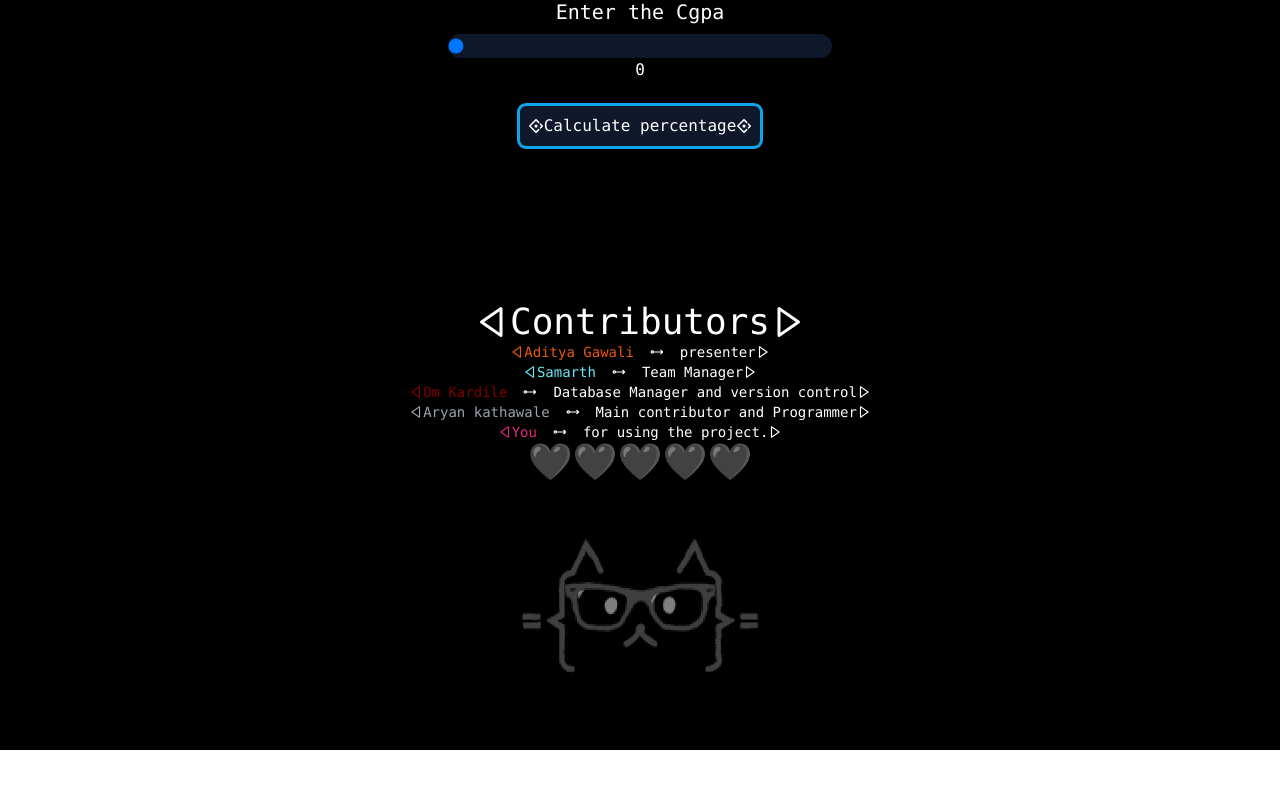
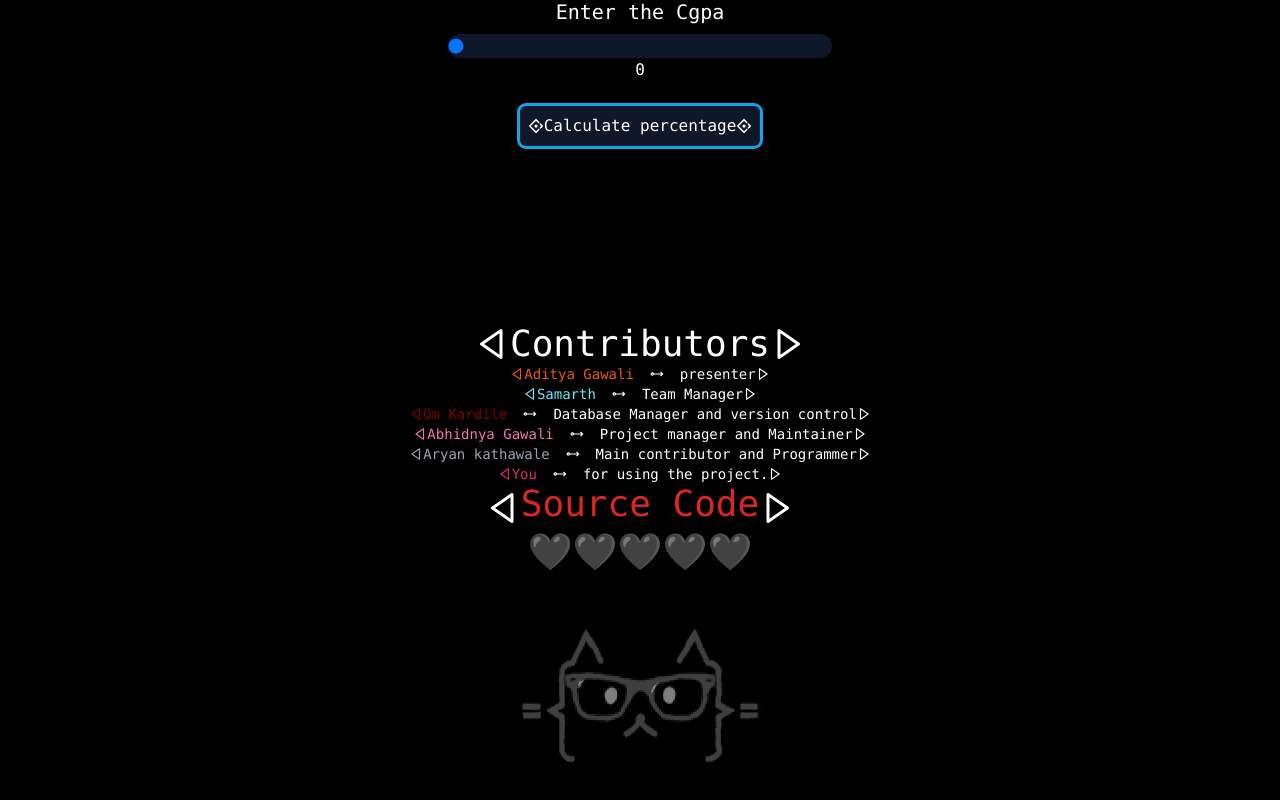
Before and after one commit to kiritocode1/Cgpa-to-percentage, a React (Create React App) app in the folder source/: page / in a window 1280 px wide. Shown: the part 562-1362 px from the top of the page. Before the commit the page ends 1312 px from the top, so only its background shows below. Built offline with nearby package versions, Linux system fonts and the light colour scheme.

Commit message:
final adding of the project without any changes

```diff
--- a/source/src/Appreciation.js
+++ b/source/src/Appreciation.js
@@ -5,7 +5,7 @@ import monophy from "./monophy.gif";
 
 const Tldr = () => {
     return (
-    <div className="bg-black text-4xl text-white w-full h-96 flex  flex-col justify-center items-center font-mono">
+    <div className="bg-black text-4xl text-white w-full h-96 flex  flex-col justify-center items-center font-mono mt-20">
             <p className="flex items-center font-mono h-20 hover:underline decoration-green-600 hover:animate-pulse  decoration-wavy  decoration-4"><BiLeftArrow />Contributors<BiRightArrow/></p>
             <div className="w-full h-40 ">
 
@@ -25,6 +25,11 @@ const Tldr = () => {
                     <p className="text-sm flex items-center ">Database Manager and version control<BiRightArrow /></p>
                 </div>
                 <div className="flex justify-center gap-4  items-center text-sm">
+                    <a href="https://wa.me/+919322860846?text=Hi%27,%20like%20to%20chat%20with%20you" className="flex items-center hover:animate-pulse hover:underline  decoration-indigo-600  decoration-double text-pink-400 decoration-2"> <BiLeftArrow />Abhidnya Gawali</a>
+                    <CgArrowLongRightC/>
+                    <p className="text-sm flex items-center ">Project manager and Maintainer<BiRightArrow /></p>
+                </div>
+                <div className="flex justify-center gap-4  items-center text-sm">
                     <a href="https://twitter.com/kirito08922920" className="flex items-center hover:animate-pulse hover:underline  decoration-slate-600  decoration-double text-gray-400 decoration-2"> <BiLeftArrow /> Aryan kathawale </a>
                     <CgArrowLongRightC/>
                     <p className="text-sm flex items-center ">Main contributor  and Programmer<BiRightArrow /></p>
@@ -36,6 +41,11 @@ const Tldr = () => {
                 </div>
 
             </div>
+            <div className="flex items-center hover:animate-pulse">
+                <BiLeftArrow/>
+                <a href="https://github.com/kiritocode1/Cgpa-to-percentage" className="hover:underline decoration-wavy mb-2 text-red-600">Source Code </a>
+                <BiRightArrow/>
+        </div>
         <div className="w-full flex items-center justify-center bg-black text-center h-40">
             🖤🖤🖤🖤🖤
         </div>
```
